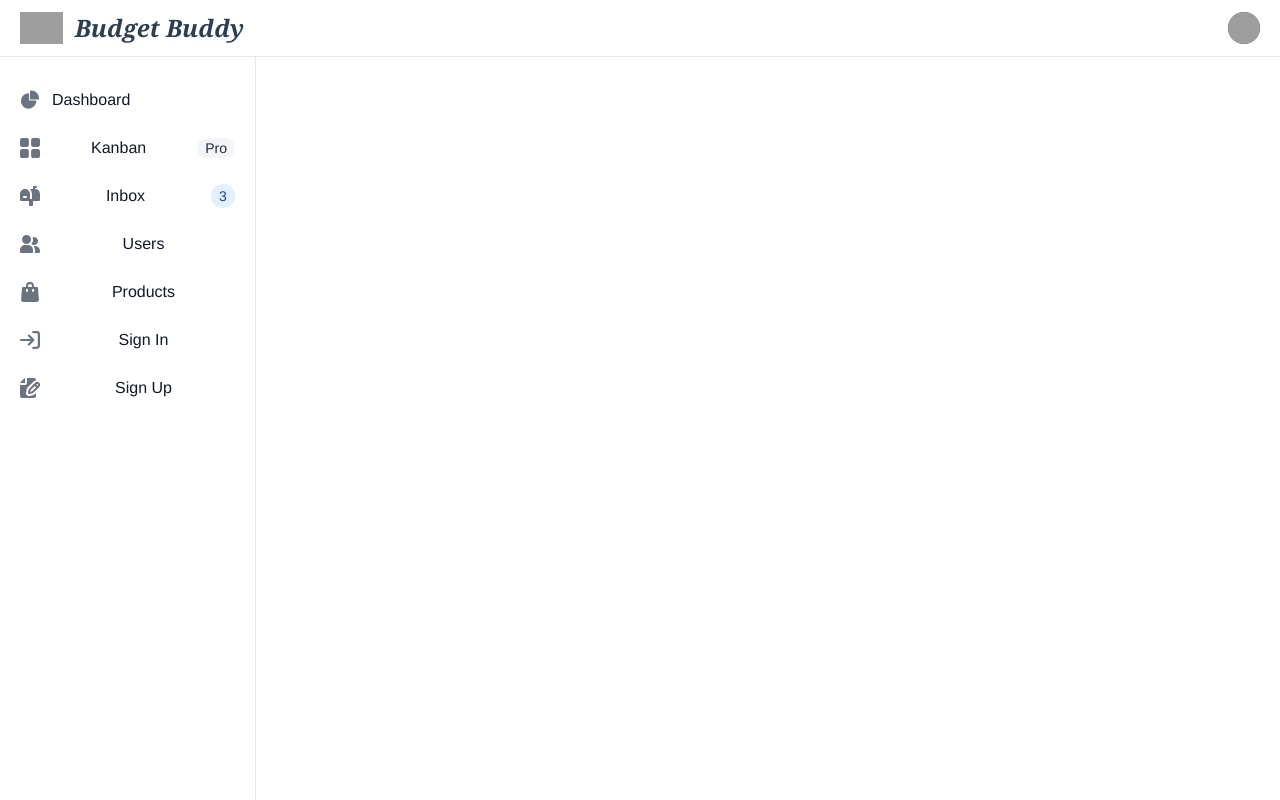
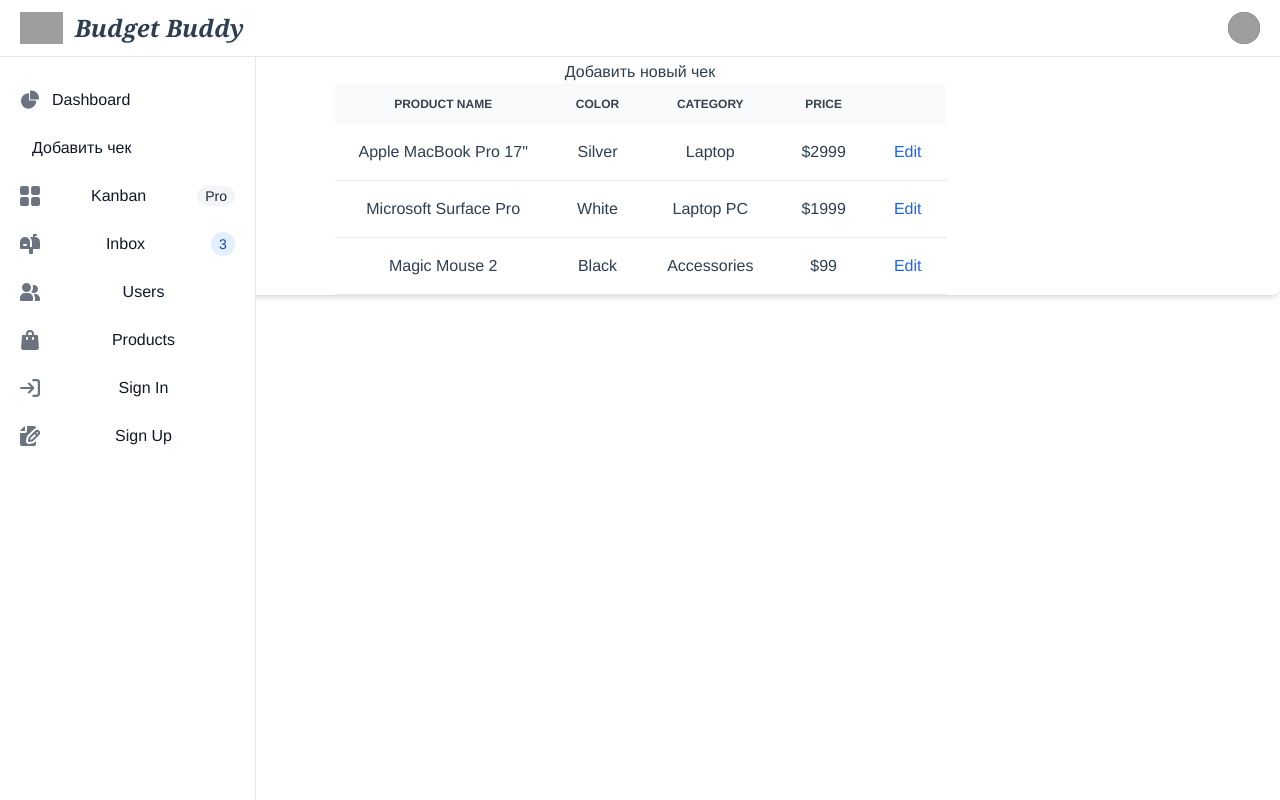
Before and after one commit to Markov-Andrey/budget-buddy, a Vue app: page /add in a window 1280 px wide. Built offline with nearby package versions, Linux system fonts and the light colour scheme; grey boxes are pictures that could not be loaded.

Commit message:
add Receipts page

```diff
--- a/src/components/Layout.vue
+++ b/src/components/Layout.vue
@@ -79,11 +79,17 @@
     <div class="h-full px-3 pb-4 overflow-y-auto bg-white dark:bg-gray-800">
       <ul class="space-y-2 font-medium">
         <li>
-          <RouterLink to="#"
+          <RouterLink to="/"
                       class="flex items-center p-2 text-gray-900 rounded-lg dark:text-white hover:shadow-md hover:bg-gray-100 group">
             <IconDashboard
                 :classes="'w-5 h-5 text-gray-500 transition duration-75 dark:text-gray-400 group-hover:text-gray-900 dark:group-hover:text-white'"/>
             <span class="ms-3">Dashboard</span>
+          </RouterLink>
+        </li>
+        <li>
+          <RouterLink to="/add"
+                      class="flex items-center p-2 text-gray-900 rounded-lg dark:text-white hover:shadow-md hover:bg-gray-100 group">
+            <span class="ms-3">Добавить чек</span>
           </RouterLink>
         </li>
         <li>
--- /dev/null
+++ b/src/components/table/TableComponent.vue
@@ -0,0 +1,66 @@
+<template>
+  <div class="relative overflow-x-auto shadow-md sm:rounded-lg flex justify-center">
+    <table>
+      <thead class="text-xs text-gray-700 uppercase bg-gray-50 dark:bg-gray-700 dark:text-gray-400">
+      <tr>
+        <th v-for="(header, index) in headers" :key="index" scope="col" class="px-6 py-3">
+          {{ header }}
+        </th>
+        <th scope="col" class="px-6 py-3"><span class="sr-only">Edit</span></th>
+      </tr>
+      </thead>
+      <tbody>
+      <tr
+          v-for="(item, index) in data"
+          :key="index"
+          class="bg-white border-b dark:bg-gray-800 dark:border-gray-700 hover:bg-gray-50 dark:hover:bg-gray-600"
+      >
+        <td class="px-6 py-4">{{ item.name }}</td>
+        <td class="px-6 py-4">{{ item.color }}</td>
+        <td class="px-6 py-4">{{ item.category }}</td>
+        <td class="px-6 py-4">{{ item.price }}</td>
+        <td class="px-6 py-4 text-right flex gap-2">
+          <router-link v-if="isShow" to="`/edit/${item.id}`" class="font-medium text-blue-600 dark:text-blue-500 hover:underline">Show</router-link>
+          <router-link v-if="isEdit" to="`/edit/${item.id}`" class="font-medium text-blue-600 dark:text-blue-500 hover:underline">Edit</router-link>
+          <router-link v-if="isDelete" to="`/edit/${item.id}`" class="font-medium text-blue-600 dark:text-blue-500 hover:underline">Delete</router-link>
+        </td>
+      </tr>
+      </tbody>
+    </table>
+  </div>
+</template>
+
+<script>
+export default {
+  name: "TableComponent",
+  props: {
+    headers: {
+      type: Array,
+      default: () => ["Product name", "Color", "Category", "Price"]
+    },
+    data: {
+      type: Array,
+      default: () => [
+        { id: 1, name: 'Apple MacBook Pro 17"', color: 'Silver', category: 'Laptop', price: '$2999' },
+        { id: 2, name: 'Microsoft Surface Pro', color: 'White', category: 'Laptop PC', price: '$1999' },
+        { id: 3, name: 'Magic Mouse 2', color: 'Black', category: 'Accessories', price: '$99' },
+      ]
+    },
+    isShow: {
+      type: Boolean,
+      default: false
+    },
+    isEdit: {
+      type: Boolean,
+      default: false
+    },
+    isDelete: {
+      type: Boolean,
+      default: false
+    },
+  }
+}
+</script>
+
+<style scoped>
+</style>
--- /dev/null
+++ b/src/pages/ReceiptsPage.vue
@@ -0,0 +1,16 @@
+<template>
+  <div>Добавить новый чек</div>
+  <TableComponent is-edit />
+</template>
+
+<script>
+import TableComponent from "@/components/table/TableComponent";
+export default {
+  name: "ReceiptsPage",
+  components: {TableComponent}
+}
+</script>
+
+<style scoped>
+
+</style>
--- a/src/router/index.js
+++ b/src/router/index.js
@@ -2,6 +2,7 @@
 import { createRouter, createWebHistory } from 'vue-router';
 import HelloWorld from '../pages/HelloWorld.vue';
 import Layout from "@/components/Layout.vue";
+import ReceiptsPage from "@/pages/ReceiptsPage";
 
 const routes = [
     {
@@ -13,6 +14,11 @@
                 name: 'Home',
                 component: HelloWorld
             },
+            {
+                path: '/add',
+                name: 'Добавить чек',
+                component: ReceiptsPage
+            },
         ]
     }
 ];
```
